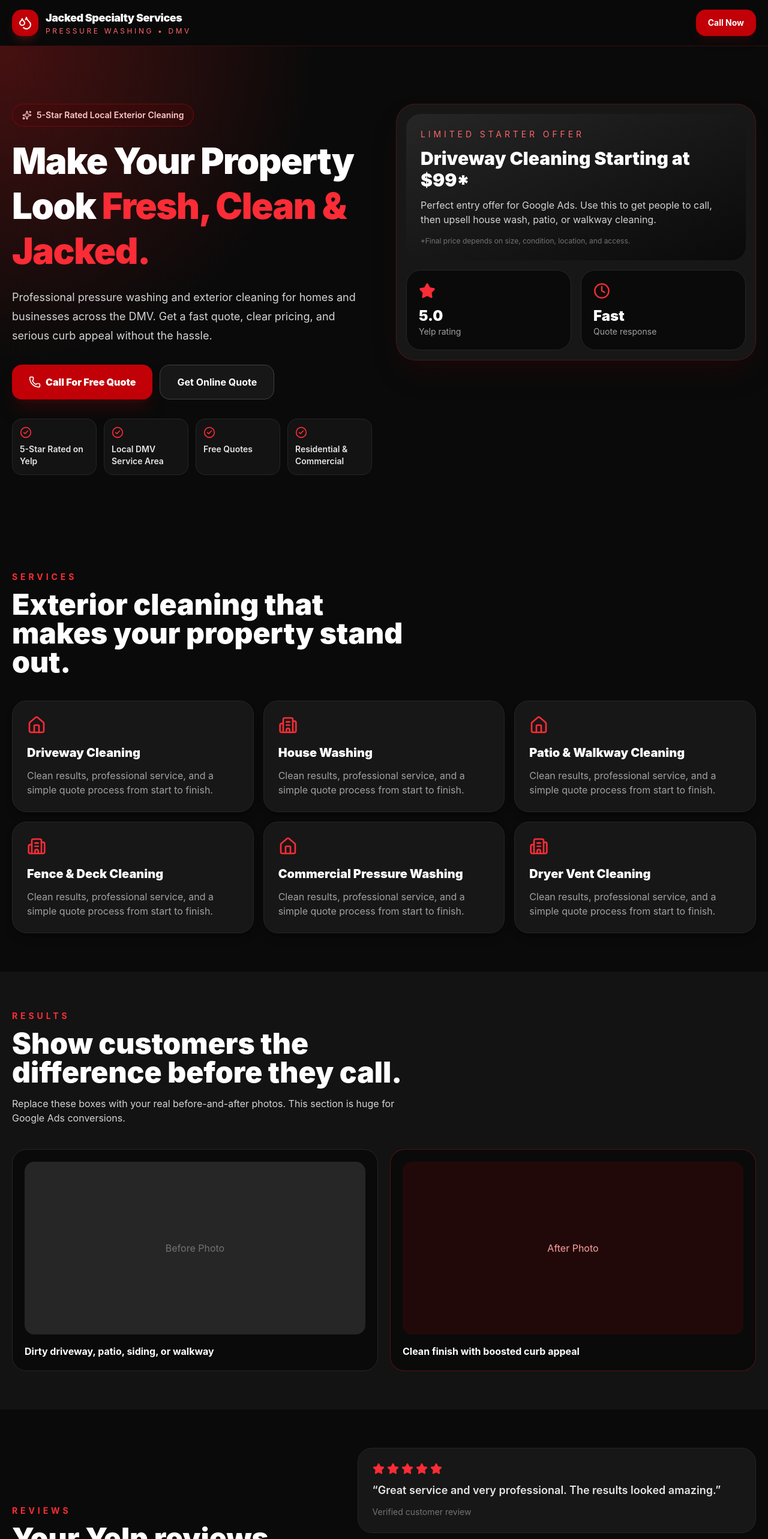
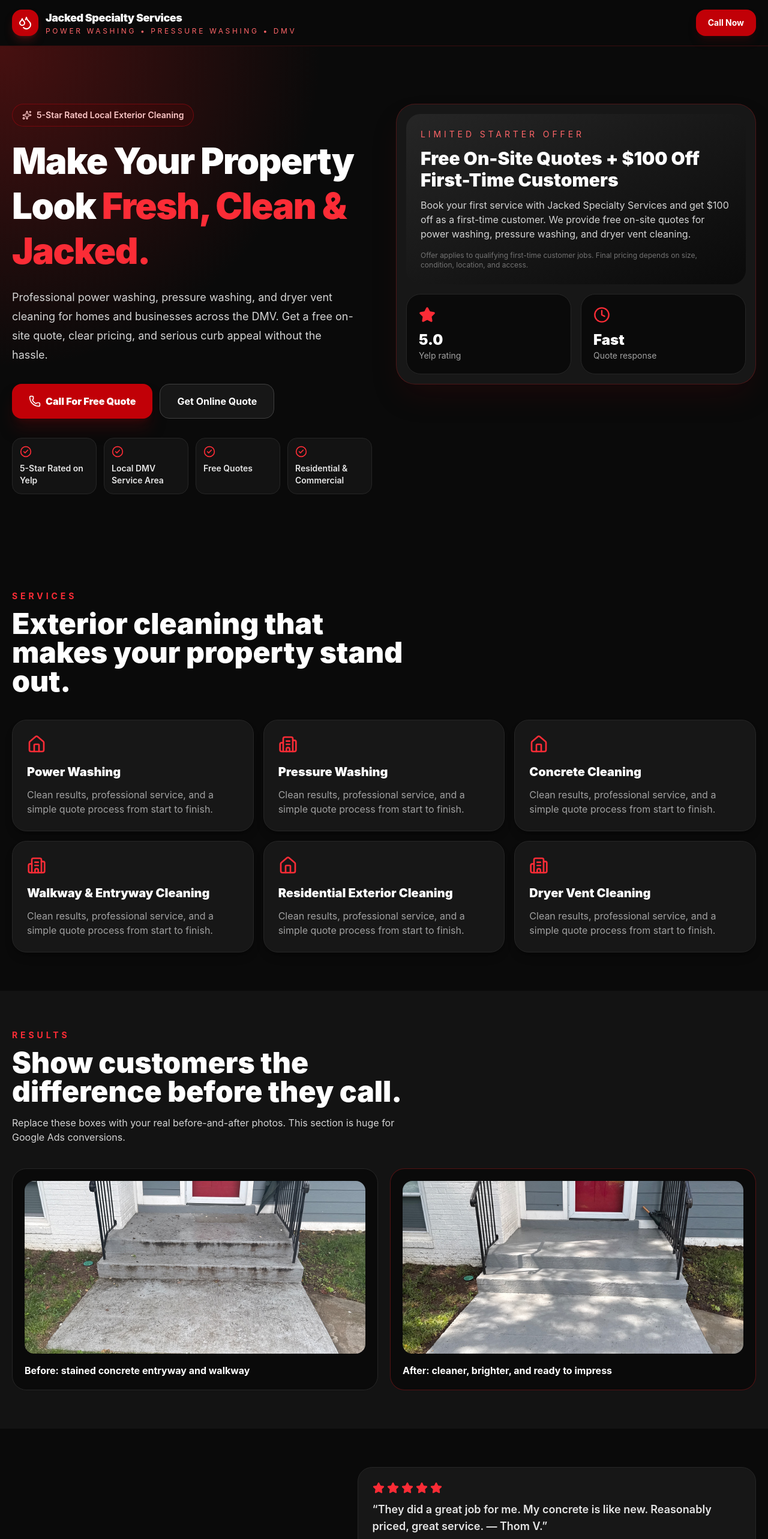
Before and after one commit to ching202/jacked-landing-page, a React (Vite) app: page / in a window 1280 px wide. Shown: the top 2566 px of the page at 60% size. Built offline with nearby package versions, Linux system fonts and the light colour scheme.

Commit message:
Update landing page content

```diff
--- a/src/App.jsx
+++ b/src/App.jsx
@@ -5,15 +5,15 @@ import { Phone, Star, ShieldCheck, Droplets, Home, Building2, Clock, MapPin, Che
 export default function JackedLandingPage() {
   const [form, setForm] = useState({ name: "", phone: "", service: "", message: "" });
 
-  const phoneNumber = "(XXX) XXX-XXXX"; // Replace with your business phone number
-  const emailAddress = "yourbusiness@email.com"; // Replace with your business email
+  const phoneNumber = "(202) 759-3580";
+  const emailAddress = "jackedspecialtyservices@gmail.com";
 
   const services = [
-    "Driveway Cleaning",
-    "House Washing",
-    "Patio & Walkway Cleaning",
-    "Fence & Deck Cleaning",
-    "Commercial Pressure Washing",
+    "Power Washing",
+    "Pressure Washing",
+    "Concrete Cleaning",
+    "Walkway & Entryway Cleaning",
+    "Residential Exterior Cleaning",
     "Dryer Vent Cleaning",
   ];
 
@@ -48,7 +48,7 @@ export default function JackedLandingPage() {
             </div>
             <div>
               <p className="text-lg font-black tracking-tight">Jacked Specialty Services</p>
-              <p className="text-xs uppercase tracking-[0.3em] text-red-400">Pressure Washing • DMV</p>
+              <p className="text-xs uppercase tracking-[0.3em] text-red-400">Power Washing • Pressure Washing • DMV</p>
             </div>
           </div>
 
@@ -76,7 +76,7 @@ export default function JackedLandingPage() {
             </h1>
 
             <p className="mt-6 max-w-xl text-lg leading-8 text-neutral-300">
-              Professional pressure washing and exterior cleaning for homes and businesses across the DMV. Get a fast quote, clear pricing, and serious curb appeal without the hassle.
+              Professional power washing, pressure washing, and dryer vent cleaning for homes and businesses across the DMV. Get a free on-site quote, clear pricing, and serious curb appeal without the hassle.
             </p>
 
             <div className="mt-8 flex flex-col gap-3 sm:flex-row">
@@ -110,9 +110,9 @@ export default function JackedLandingPage() {
               <div className="grid gap-4">
                 <div className="rounded-[1.5rem] bg-gradient-to-br from-neutral-800 to-neutral-950 p-6">
                   <p className="text-sm uppercase tracking-[0.35em] text-red-400">Limited Starter Offer</p>
-                  <h2 className="mt-3 text-3xl font-black">Driveway Cleaning Starting at $99*</h2>
-                  <p className="mt-3 text-neutral-300">Perfect entry offer for Google Ads. Use this to get people to call, then upsell house wash, patio, or walkway cleaning.</p>
-                  <p className="mt-4 text-xs text-neutral-500">*Final price depends on size, condition, location, and access.</p>
+                  <h2 className="mt-3 text-3xl font-black">Free On-Site Quotes + $100 Off First-Time Customers</h2>
+                  <p className="mt-3 text-neutral-300">Book your first service with Jacked Specialty Services and get $100 off as a first-time customer. We provide free on-site quotes for power washing, pressure washing, and dryer vent cleaning.</p>
+                  <p className="mt-4 text-xs text-neutral-500">Offer applies to qualifying first-time customer jobs. Final pricing depends on size, condition, location, and access.</p>
                 </div>
 
                 <div className="grid grid-cols-2 gap-4">
@@ -162,12 +162,12 @@ export default function JackedLandingPage() {
 
           <div className="grid gap-5 md:grid-cols-2">
             <div className="rounded-3xl border border-neutral-800 bg-neutral-950 p-5">
-              <div className="flex h-72 items-center justify-center rounded-2xl bg-neutral-800 text-neutral-500">Before Photo</div>
-              <p className="mt-4 font-bold">Dirty driveway, patio, siding, or walkway</p>
+              <img src="/before.jpg" alt="Before power washing front steps" className="h-72 w-full rounded-2xl object-cover" />
+              <p className="mt-4 font-bold">Before: stained concrete entryway and walkway</p>
             </div>
             <div className="rounded-3xl border border-red-900/60 bg-neutral-950 p-5">
-              <div className="flex h-72 items-center justify-center rounded-2xl bg-red-950/40 text-red-300">After Photo</div>
-              <p className="mt-4 font-bold">Clean finish with boosted curb appeal</p>
+              <img src="/after.jpg" alt="After power washing front steps" className="h-72 w-full rounded-2xl object-cover" />
+              <p className="mt-4 font-bold">After: cleaner, brighter, and ready to impress</p>
             </div>
           </div>
         </div>
@@ -183,7 +183,11 @@ export default function JackedLandingPage() {
           </div>
 
           <div className="grid gap-4">
-            {["Great service and very professional. The results looked amazing.", "Showed up on time, gave a fair quote, and got the job done right.", "My driveway and walkway looked brand new after the cleaning."].map((review) => (
+            {[
+              "They did a great job for me. My concrete is like new. Reasonably priced, great service. — Thom V.",
+              "The team was prompt and efficient. The result looks great. I'd call them for future projects. — A M.",
+              "Amazing response time and price. Very professional and highly recommended. Sent me pictures while I was out of town and got the job done within a few days! — Anna W."
+            ].map((review) => (
               <div key={review} className="rounded-3xl border border-neutral-800 bg-neutral-900 p-6">
                 <div className="mb-3 flex gap-1 text-red-500">
                   {[...Array(5)].map((_, i) => <Star key={i} className="h-5 w-5 fill-red-500" />)}
@@ -279,7 +283,7 @@ export default function JackedLandingPage() {
       <footer className="border-t border-neutral-800 bg-neutral-950 px-5 py-8">
         <div className="mx-auto flex max-w-7xl flex-col justify-between gap-4 text-sm text-neutral-500 md:flex-row">
           <p>© {new Date().getFullYear()} Jacked Specialty Services. All rights reserved.</p>
-          <p>Pressure Washing • Exterior Cleaning • Dryer Vent Cleaning • DMV Area</p>
+          <p>Power Washing • Pressure Washing • Dryer Vent Cleaning • DMV Area</p>
         </div>
       </footer>
 
```
